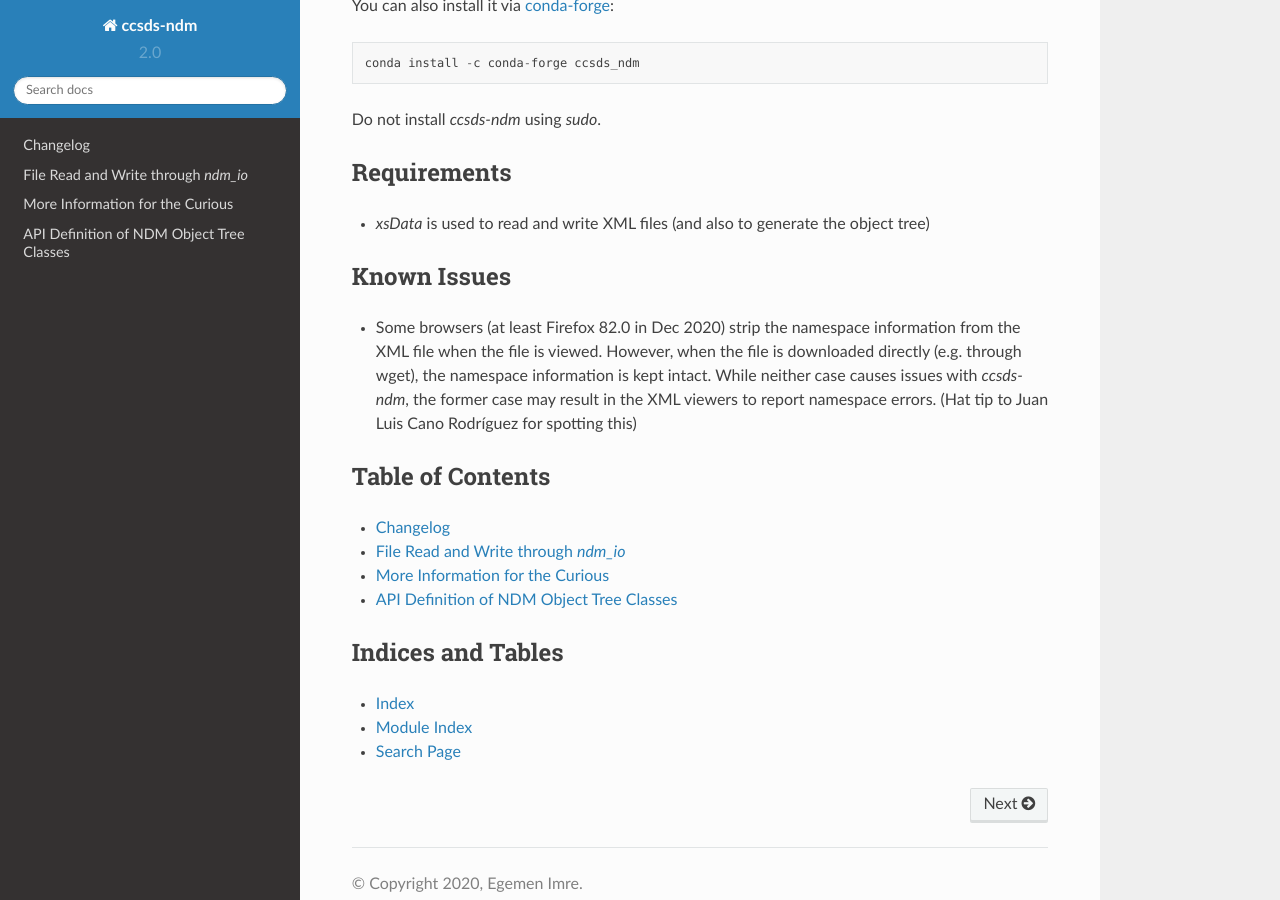
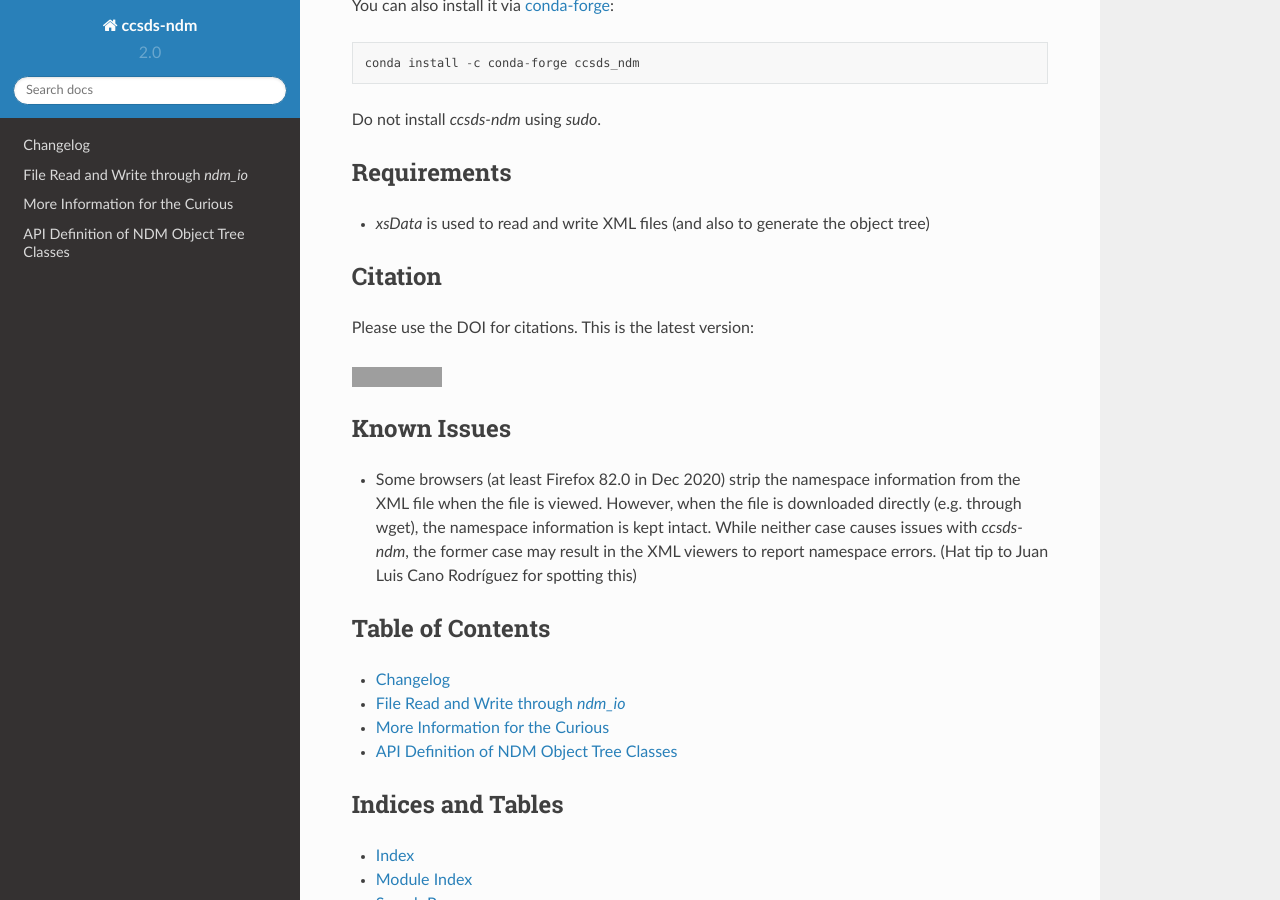
Before and after one commit to egemenimre/ccsds-ndm, a Sphinx documentation site: the page built from docs/index.rst, in a window 1280 px wide and 900 px high, scrolled down 2563 px. Built offline with Sphinx 7.4.7 and the Read the Docs theme 2.0.0, drawn with Linux system fonts in a browser that asks for light colours; grey boxes are pictures that could not be loaded.

Commit message:
Added DOI

```diff
--- a/docs/index.rst
+++ b/docs/index.rst
@@ -114,7 +114,12 @@ Requirements
 
 -   `xsData` is used to read and write XML files (and also to generate the object tree)
 
+Citation
+--------
 
+Please use the DOI for citations. This is the latest version:
+
+|DOI|
 
 Known Issues
 ------------
@@ -141,3 +146,7 @@ Indices and Tables
 * :ref:`genindex`
 * :ref:`modindex`
 * :ref:`search`
+
+.. |DOI| image:: https://zenodo.org/badge/312698629.svg
+    :target: https://zenodo.org/badge/latestdoi/312698629
+    :alt: DOI
```
